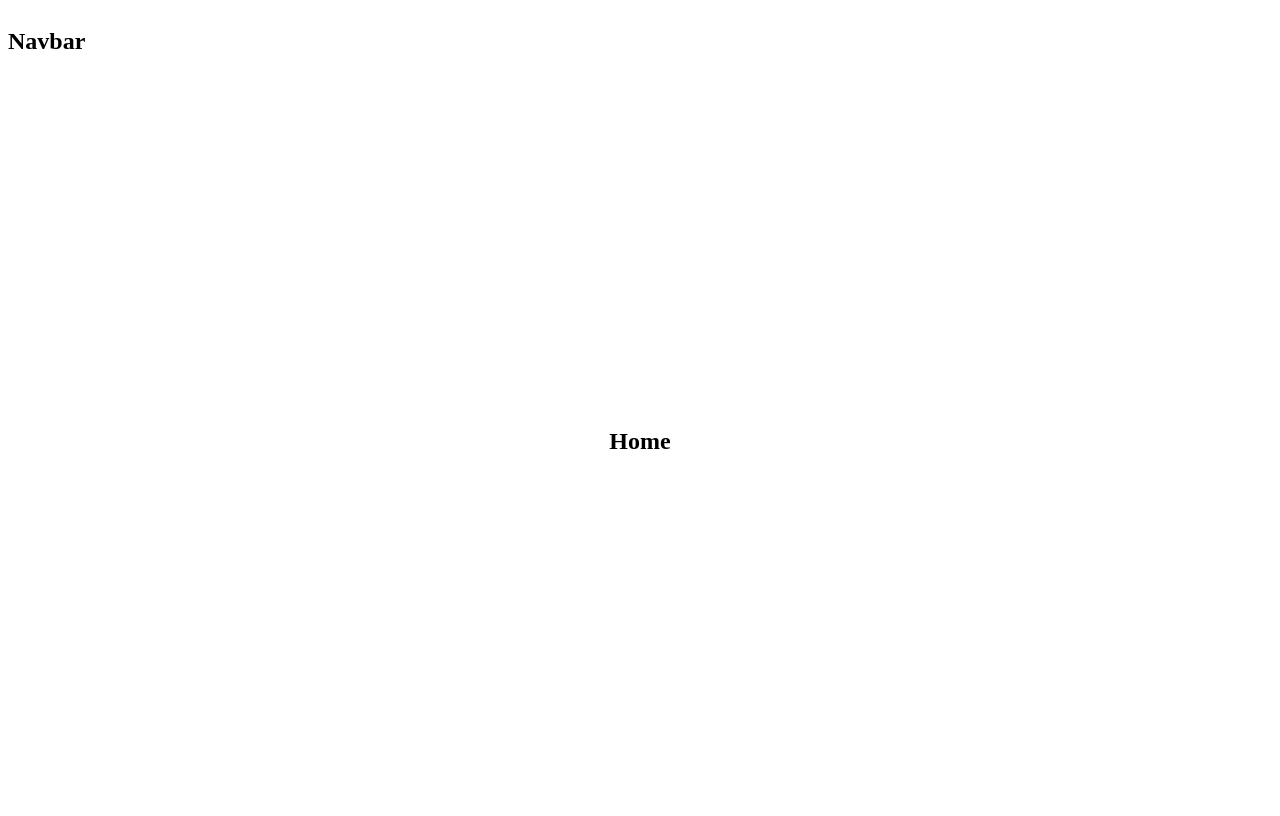
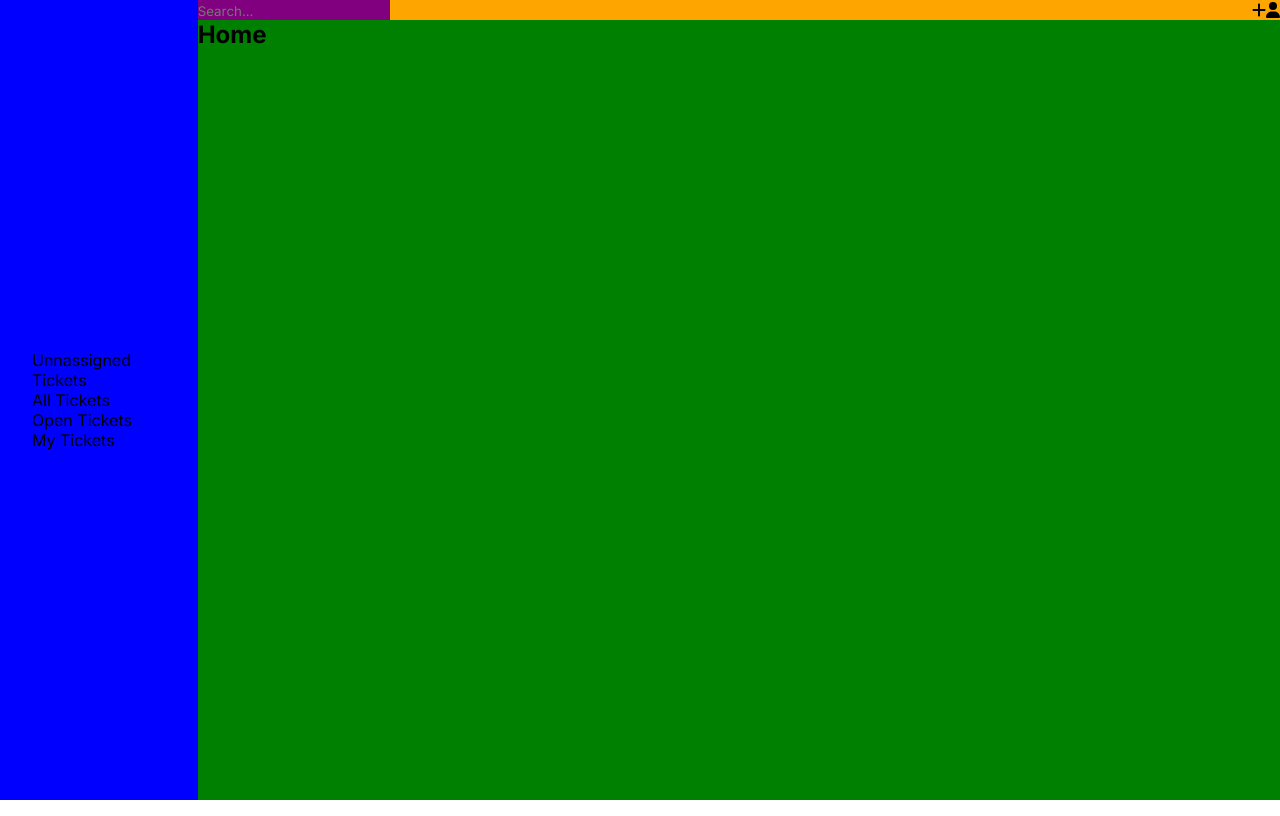
Before and after one commit to zbetters97/help-desk, a React (Vite) app: page /dashboard in a window 1280 px wide. Built offline with nearby package versions, Linux system fonts and the light colour scheme; no server answers.

Commit message:
Alpha v0.0.3 -Added basic Layout elements

```diff
--- /dev/null
+++ b/src/features/search/components/SearchBar.jsx
@@ -0,0 +1,18 @@
+import "./searchbar.scss";
+
+const SearchBar = () => {
+  return (
+    <div className="searchbar">
+      <input
+        type="text"
+        id="search"
+        name="search"
+        placeholder="Search..."
+        className="searchbar__input"
+        aria-label="Search for a ticket"
+      />
+    </div>
+  );
+};
+
+export default SearchBar;
--- /dev/null
+++ b/src/features/search/components/searchbar.scss
@@ -0,0 +1,3 @@
+.searchbar {
+  background-color: purple;
+}
--- a/src/layout/Layout.jsx
+++ b/src/layout/Layout.jsx
@@ -1,5 +1,6 @@
 import { Outlet } from "react-router-dom";
 import Navbar from "./navbar/Navbar";
+import Header from "./header/Header";
 import "./layout.scss";
 
 const Layout = () => {
@@ -8,6 +9,7 @@ const Layout = () => {
       <Navbar />
 
       <main className="main">
+        <Header />
         <Outlet />
       </main>
     </div>
--- /dev/null
+++ b/src/layout/header/Header.jsx
@@ -0,0 +1,18 @@
+import { FontAwesomeIcon } from "@fortawesome/react-fontawesome";
+import SearchBar from "src/features/search/components/SearchBar";
+import { faPlus, faUser } from "@fortawesome/free-solid-svg-icons";
+import "./header.scss";
+
+const Header = () => {
+  return (
+    <section className="header">
+      <SearchBar />
+      <div className="header__options">
+        <FontAwesomeIcon icon={faPlus} />
+        <FontAwesomeIcon icon={faUser} />
+      </div>
+    </section>
+  );
+};
+
+export default Header;
--- /dev/null
+++ b/src/layout/header/header.scss
@@ -0,0 +1,7 @@
+@use "src/styles/abstracts/mixins" as *;
+
+.header {
+  @include flexrow(space-between, center);
+  width: 100%;
+  background-color: orange;
+}
--- a/src/layout/layout.scss
+++ b/src/layout/layout.scss
@@ -1,16 +1,16 @@
 @use "src/styles/abstracts/mixins" as *;
 
 .wrapper {
-  @include flexcol();
+  @include flexrow(center, center);
+  background-color: red;
+  width: 100%;
   height: 100dvh;
   height: 100svh;
 }
 
 .main {
-  @include flexrow(center, center);
-  flex: 1;
-  margin: auto;
+  flex-grow: 1;
   width: 100%;
+  background-color: green;
   height: 100%;
-  overflow: auto;
 }
--- a/src/layout/navbar/Navbar.jsx
+++ b/src/layout/navbar/Navbar.jsx
@@ -1,8 +1,15 @@
+import "./navbar.scss";
+
 const Navbar = () => {
   return (
     <header className="nav">
       <nav className="navbar">
-        <h2>Navbar</h2>
+        <ul className="navbar__list">
+          <li className="navbar__item">Unnassigned Tickets</li>
+          <li className="navbar__item">All Tickets</li>
+          <li className="navbar__item">Open Tickets</li>
+          <li className="navbar__item">My Tickets</li>
+        </ul>
       </nav>
     </header>
   );
--- /dev/null
+++ b/src/layout/navbar/navbar.scss
@@ -0,0 +1,12 @@
+@use "src/styles/abstracts/mixins" as *;
+
+.nav {
+  height: 100%;
+  background-color: blue;
+  padding: 2em;
+}
+
+.navbar {
+  @include flexcol(center, center, 0.5em);
+  height: 100%;
+}
--- a/src/main.jsx
+++ b/src/main.jsx
@@ -1,6 +1,7 @@
 import { StrictMode } from "react";
 import { createRoot } from "react-dom/client";
 import App from "./App.jsx";
+import "./styles/index.scss";
 
 createRoot(document.getElementById("root")).render(
   <StrictMode>
```
